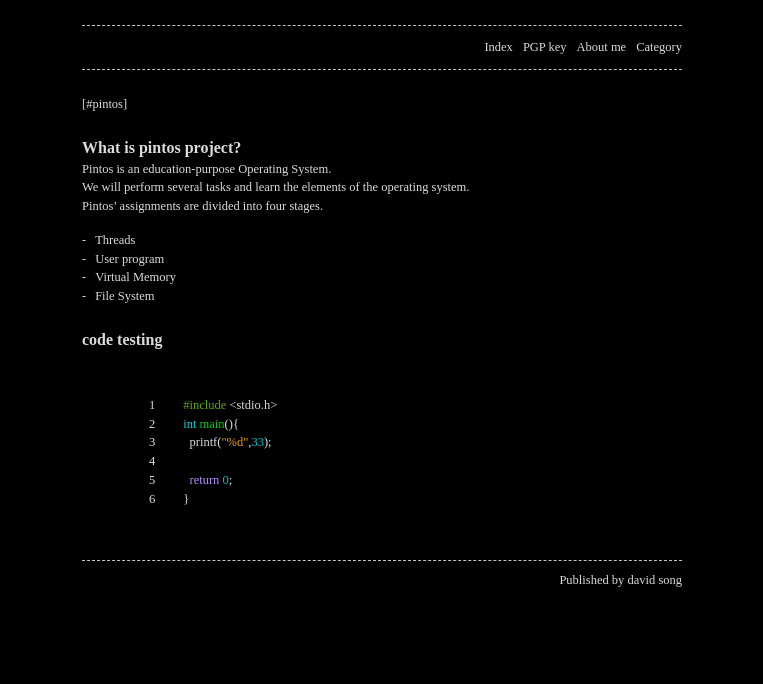
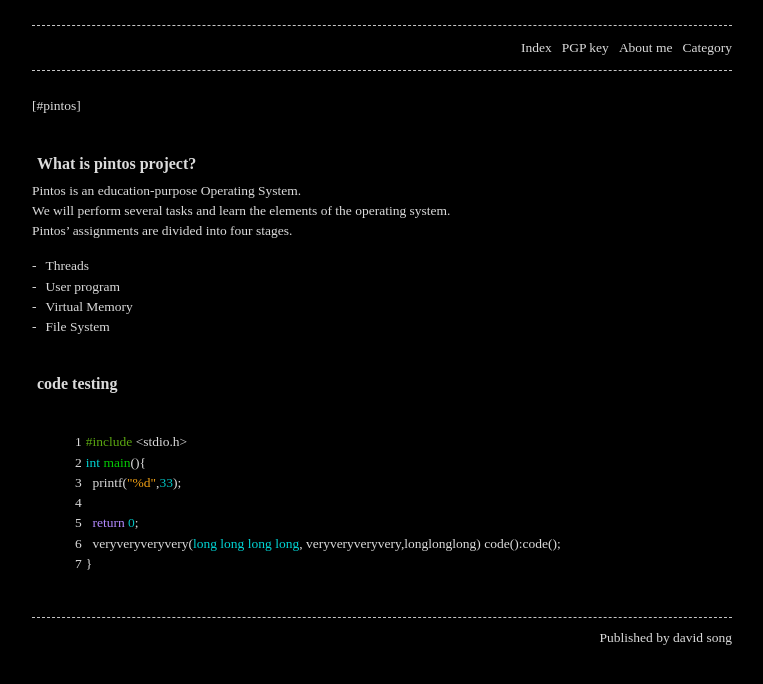
Before and after one commit to david61song/david61song.github.io, a Jekyll site: the page built from _posts/2021-02-19-test.md, in a window 1280 px wide. Shown: the top 684 px of the page, without its empty margins (258-1021 px from the left). Built offline with Jekyll 4.4.1, drawn with Linux system fonts in a browser that asks for light colours.

Commit message:
Width Checked

```diff
--- a/_posts/2021-02-19-test.md
+++ b/_posts/2021-02-19-test.md
@@ -24,5 +24,6 @@ int main(){
   printf("%d",33);
 
   return 0;
+  veryveryveryvery(long long long long, veryveryveryvery,longlonglong) code():code();
 }
 {% endhighlight %}
--- a/_sass/base.scss
+++ b/_sass/base.scss
@@ -6,18 +6,18 @@
  * Style variables
  */
 $base-font-family:     'Source Code Pro';
-$base-font-size:       12.5px !default;
+$base-font-size:       13.5px !default;
 $mobile-font-size:     12px !default;
 $base-line-height:     1.5 !default;
 $container-width:      90% !default;
-$container-max-width:  600px !default;
+$container-max-width:  700px !default;
 $code-font-family:  'Inconsolata' !default;
 
 /**
  * Global
  */
 body { background-color: var(--background-color);  margin: 0 auto;  padding: 0;  font-family: $base-font-family;  font-size: $base-font-size;  color: var(--text-color);  text-align: left;  line-height: $base-line-height !important; }
-h1, h2, h3, h4, h5, h6 { font-size: 16px;  margin: 0px;  margin-top: 22px;  font-weight: bold;  color: var(--text-color); }
+h1, h2, h3, h4, h5, h6 { font-size: 16px;  margin: 5px;  margin-top: 35px;  font-weight: bold;  color: var(--text-color); }
 p, ul, ol { margin: 0px;  color: var(--text-color); }
 a { text-decoration: underline;  color: var(--link-color); }
 a:hover { color: var(--background-color); background-color: var(--base-color); }
@@ -80,11 +80,11 @@ textarea { vertical-align: top; }
  }
 
  code {
-   padding: 0px 5px;
+   padding: 3px 5px;
  }
 
  pre {
-   padding: 8px 12px;
+   padding: 3px 0px;
    overflow-x: auto;
 
    > code {
@@ -94,7 +94,7 @@ textarea { vertical-align: top; }
 
      white-space: pre;
      word-break: normal;
-     word-wrap: normal;
+     word-wrap: break-word;
    }
  }
 
```
Also changed, not shown: 11 other files.
